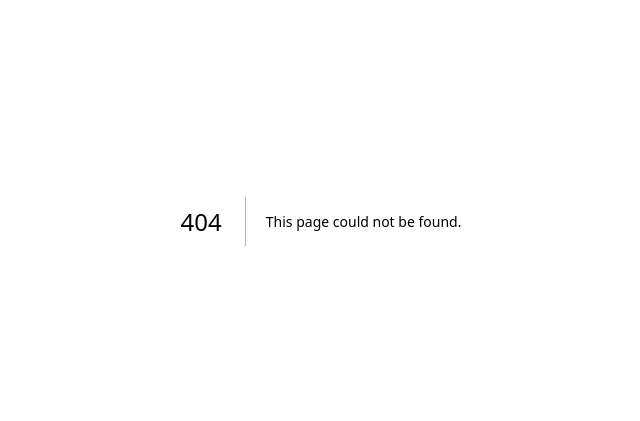
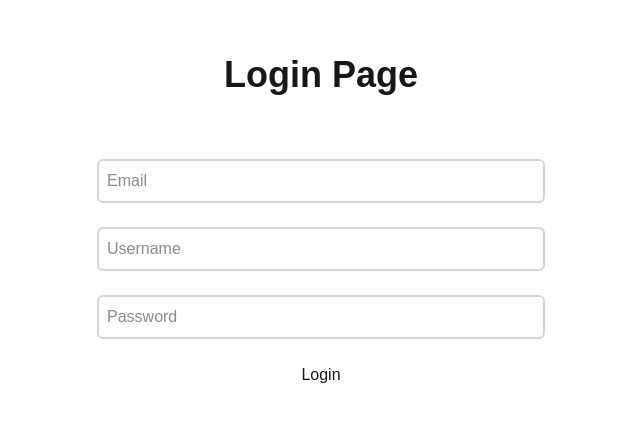
Before and after one commit to LeConsulat2/carrot-challenge, a Next.js app: page /login in a window 1280 px wide. Before the commit this address had no page. Shown: the part 179-600 px from the top of the page, without its empty margins (319-959 px from the left). Built offline with nearby package versions, Linux system fonts and the light colour scheme.

Commit message:
homework

```diff
--- /dev/null
+++ b/app/login/components/validation.tsx
@@ -0,0 +1,40 @@
+import { z } from 'zod';
+
+export const formSchema = z.object({
+  email: z
+    .string()
+    .email({ message: 'Invalid email address' })
+    .refine((val) => val.endsWith('@zod.com'), {
+      message: 'Email must end with @zod.com',
+    }),
+  username: z
+    .string()
+    .min(5, { message: 'Username must be at least 5 characters' }),
+  password: z
+    .string()
+    .min(10, {
+      message:
+        'Password must be at least 10 characters and contain at least one number',
+    })
+    .refine((val) => val.match(/\d/), {
+      message: 'Password must contain at least one number',
+    }),
+});
+
+export type FormData = z.infer<typeof formSchema>;
+
+export async function loginSubmit(formData: FormData) {
+  const result = formSchema.safeParse(formData);
+
+  if (!result.success) {
+    return {
+      success: false,
+      errors: result.error.flatten().fieldErrors,
+      message: 'Login failed',
+    };
+  }
+  return {
+    success: true,
+    message: 'Login successful',
+  };
+}
--- /dev/null
+++ b/app/login/page.tsx
@@ -0,0 +1,74 @@
+'use client';
+
+import { useState } from 'react';
+import { loginSubmit, FormData } from './components/validation';
+
+export default function LoginPage() {
+  const [formData, setFormData] = useState<FormData>({
+    email: '',
+    username: '',
+    password: '',
+  });
+
+  const [errors, setErrors] = useState<Partial<Record<keyof FormData, string>>>(
+    {},
+  );
+  const [message, setMessage] = useState('');
+
+  const onSubmit = async (e: React.FormEvent<HTMLFormElement>) => {
+    e.preventDefault();
+    const result = await loginSubmit(formData);
+
+    if (result.success) {
+      setMessage(result.message);
+      setErrors({});
+    } else {
+      setErrors(result.errors as Partial<Record<keyof FormData, string>>);
+      setMessage('');
+    }
+  };
+
+  return (
+    <div className="flex flex-col items-center justify-center min-h-screen">
+      <h1 className="text-4xl font-bold mb-16">Login Page</h1>
+      <form
+        onSubmit={onSubmit}
+        className="flex flex-col items-center justify-center space-y-6 w-full max-w-md"
+      >
+        <input
+          type="email"
+          placeholder="Email"
+          value={formData.email}
+          onChange={(e) => setFormData({ ...formData, email: e.target.value })}
+          className="w-full border-2 border-gray-300 rounded-md p-2"
+          required
+        />
+        {errors.email && <p>{errors.email}</p>}
+        <input
+          type="text"
+          placeholder="Username"
+          value={formData.username}
+          onChange={(e) =>
+            setFormData({ ...formData, username: e.target.value })
+          }
+          className="w-full border-2 border-gray-300 rounded-md p-2"
+          required
+        />
+        {errors.username && <p>{errors.username}</p>}
+        <input
+          type="password"
+          placeholder="Password"
+          value={formData.password}
+          onChange={(e) =>
+            setFormData({ ...formData, password: e.target.value })
+          }
+          className="w-full border-2 border-gray-300 rounded-md p-2"
+          required
+        />
+        {errors.password && <p>{errors.password}</p>}
+        <button type="submit">Login</button>
+        {message && <p>{message}</p>}
+      </form>
+    </div>
+  );
+}
--- a/app/page.tsx
+++ b/app/page.tsx
@@ -1,55 +1,10 @@
-import Image from 'next/image';
 import Link from 'next/link';
 
-type Person = {
-  id: string;
-  name: string;
-  squareImage: string;
-  netWorth: number;
-  industries: string[];
-};
-
-async function getBillionaires(): Promise<Person[]> {
-  const response = await fetch(
-    'https://billions-api.nomadcoders.workers.dev/',
-    {
-      cache: 'no-store',
-    },
-  );
-  return response.json();
-}
-
-function isValidImageUrl(url: string | undefined): boolean {
-  return !!url && url.startsWith('https://');
-}
-
-export default async function Home() {
-  const people = await getBillionaires();
-
+export default function Home() {
   return (
     <div className="max-w-7xl mx-auto px-4 sm:px-6 lg:px-8">
-      <div className="grid grid-cols-2 sm:grid-cols-3 md: grid-cols-4 lg:grid-cols-5 gap-6">
-        {people.map((person) => (
-          <Link
-            href={`/person/${person.id}`}
-            key={person.id}
-            className="flex flex-col items-center justify-center"
-          >
-            {isValidImageUrl(person.squareImage) ? (
-              <Image
-                src={person.squareImage}
-                alt={person.name}
-                width={100}
-                height={100}
-              />
-            ) : (
-              <div className="size-24 bg-gray-200 rounded-full" />
-            )}
-            <h3>{person.name}</h3>
-            <p>{person.netWorth.toFixed(2)}B</p>
-            <small>{person.industries.join(', ')}</small>
-          </Link>
-        ))}
+      <div className="grid grid-cols-2 sm:grid-cols-3 md:grid-cols-4 lg:grid-cols-5 gap-6">
+        <Link href="/login">Login</Link>
       </div>
     </div>
   );
--- a/app/person/[id]/page.tsx
+++ /dev/null
@@ -1,68 +0,0 @@
-import Image from 'next/image';
-
-type Person = {
-  id: string;
-  name: string;
-  netWorth: number;
-  bio: string;
-  country: string;
-  state: string;
-  city: string;
-  squareImage: string;
-  financialAssets?: {
-    ticker: string;
-    numberOfShares: number;
-    sharePrice: number;
-  }[];
-};
-
-async function getPerson(id: string): Promise<Person> {
-  const response = await fetch(
-    `https://billions-api.nomadcoders.workers.dev/person/${id}`,
-    {
-      cache: 'no-store',
-    },
-  );
-  return response.json();
-}
-
-export default async function PersonPage({
-  params,
-}: {
-  params: Promise<{ id: string }>;
-}) {
-  const { id } = await params;
-  const person = await getPerson(id);
-
-  return (
-    <div className="sm:px-6 lg:px-8 max-w-3xl mx-auto px-4 ">
-      <div className="flex flex-col items-center bg-white shadow p-6 rounded-xl text-center">
-        <Image
-          src={person.squareImage}
-          alt={person.name}
-          className="size-48 rounded-full"
-        />
-        <h1>{person.name}</h1>
-        <p>Net Worth: ${person.netWorth.toFixed(2)}B</p>
-        <p>
-          Location: {person.country}, {person.state}, {person.city}
-        </p>
-        <p>Bio: {person.bio || 'No bio available'}</p>
-
-        {person.financialAssets && person.financialAssets.length > 0 && (
-          <>
-            <h2>Financial Assets</h2>
-            <ul>
-              {person.financialAssets.map((asset, idx) => (
-                <li key={idx}>
-                  {asset.ticker}: {asset.numberOfShares} shares @ $
-                  {asset.sharePrice}
-                </li>
-              ))}
-            </ul>
-          </>
-        )}
-      </div>
-    </div>
-  );
-}
```
Also changed, not shown: package.json (+6 -5 lines), 1 other file (tests, documents, lock files or other folders).
